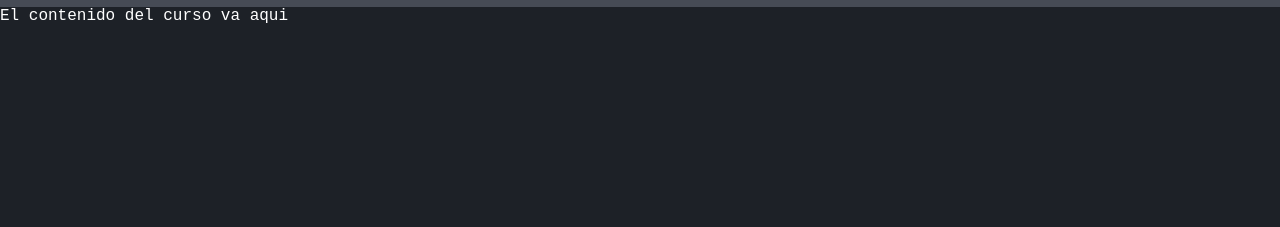
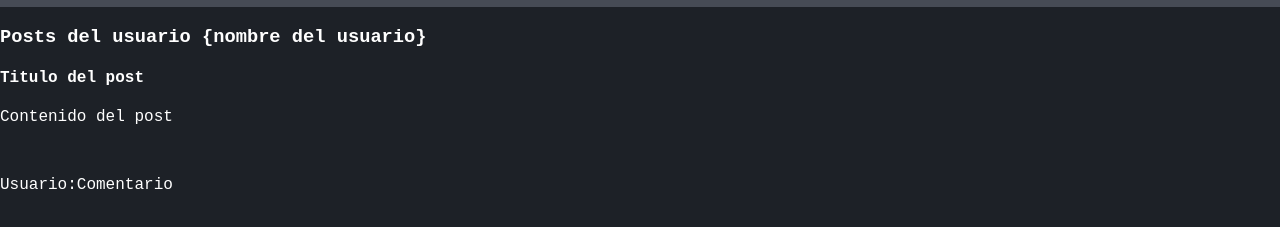
Before and after one commit to DVDLC/learning-Github, a plain HTML site: page index.html in a window 1280 px wide. Shown: the part 63-290 px from the top of the page. Drawn offline with Linux system fonts and the light colour scheme; a web font is replaced by a local one.

Commit message:
Add post html

```diff
--- a/index.html
+++ b/index.html
@@ -13,8 +13,14 @@
         <img id="logo" src="img/Git_icon.png">
         <h1>Blog GIT & GITHUB</h1>
     </div>
-    <div>
-        El contenido del curso va aqui
+    <div class="container" id="content">
+        <h3>Posts del usuario {nombre del usuario}</h3>
+        <div class="post">
+            <h4>Titulo del post</h4>
+            <p>Contenido del post</p>
+            <br>
+            <p><span>Usuario:</span>Comentario</p>
+        </div>
     </div>
 </body>
 </html>
```
